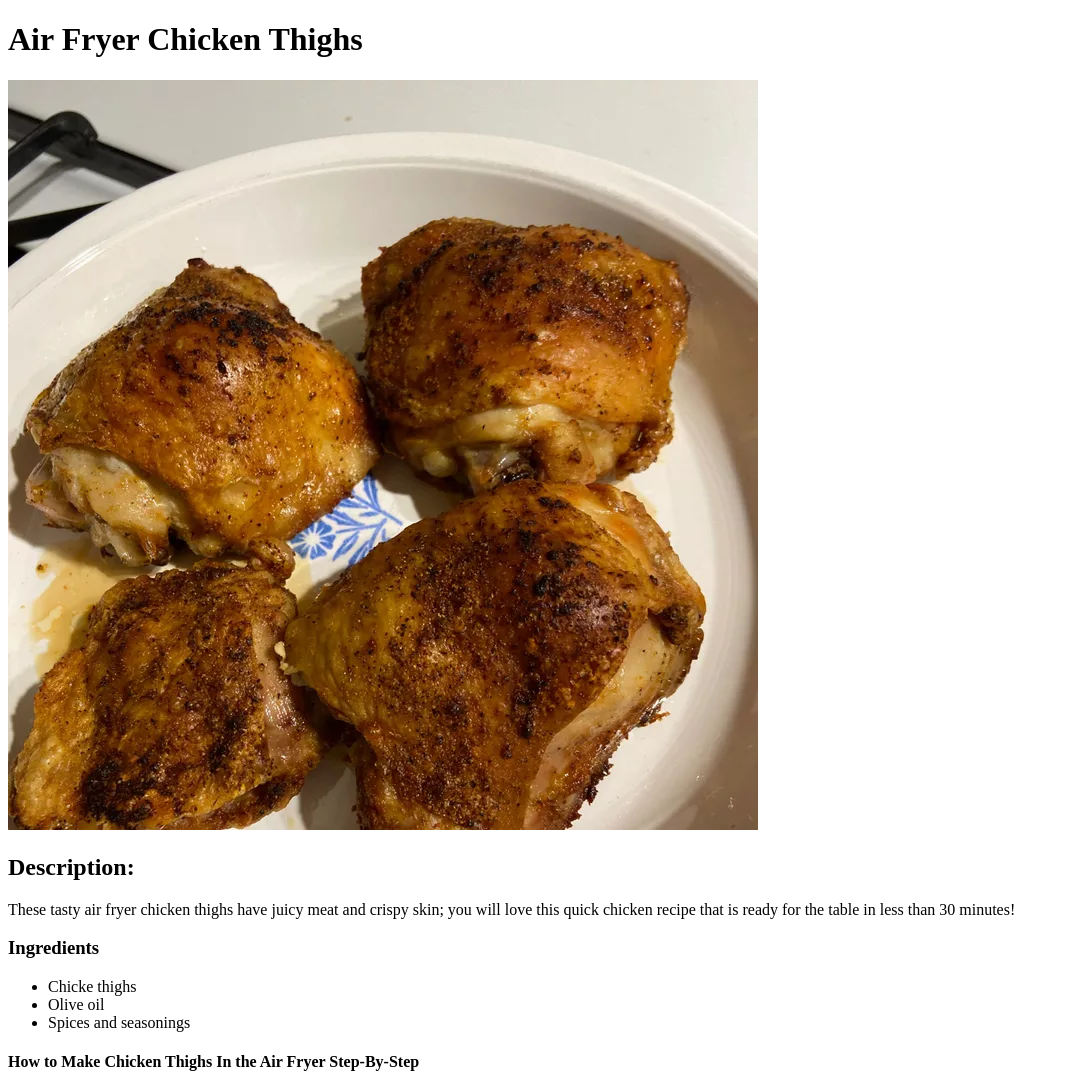
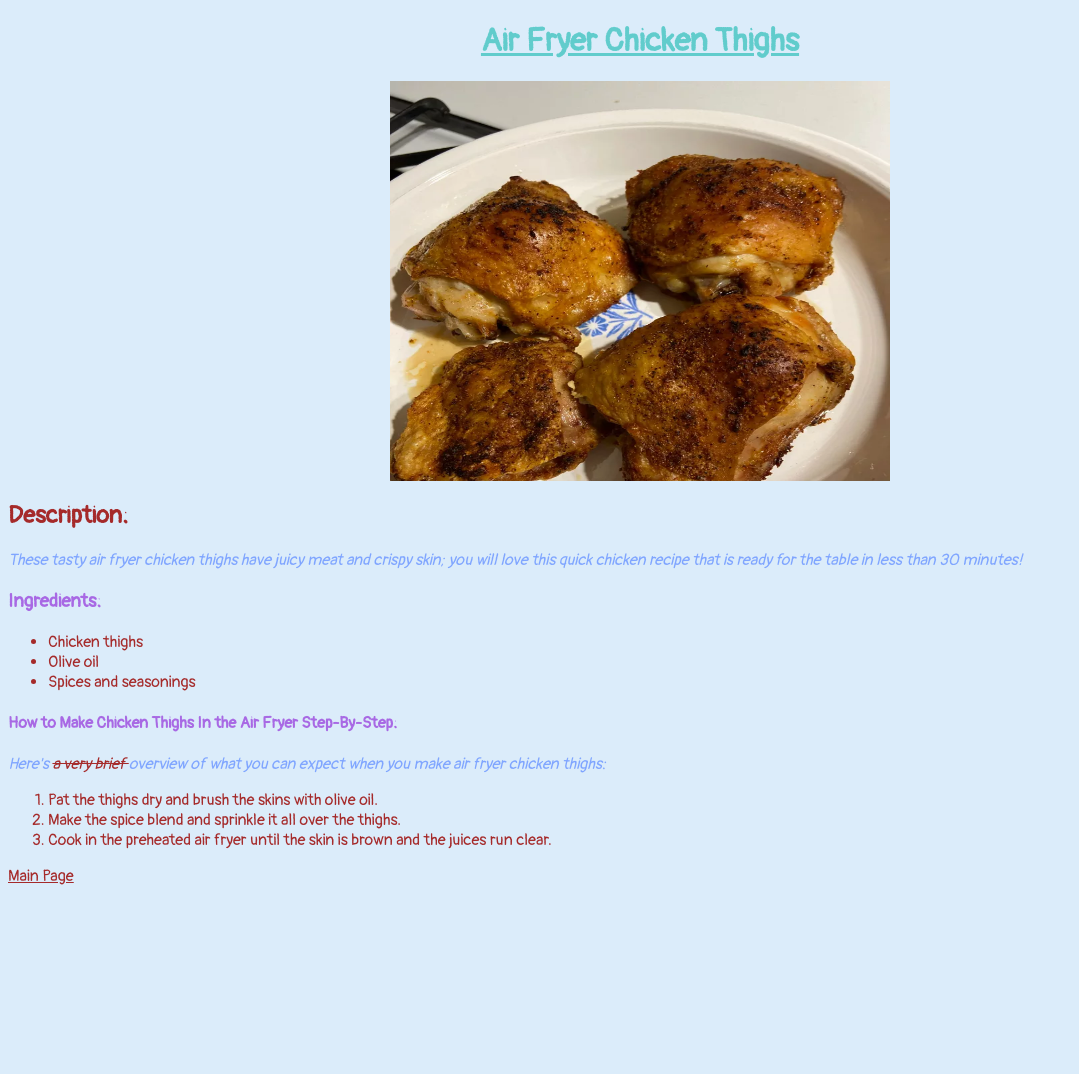
Before and after one commit to lilliesc/odin-recipes, a plain HTML site: page recipes/chicken.html in a window 1280 px wide. Shown: the top 1074 px of the page, without its empty margins (0-1079 px from the left). After the commit the page ends 894 px from the top, so only its background shows below. Drawn offline with Linux system fonts and the light colour scheme.

Commit message:
Edit README. md and all the relevant files

```diff
--- /dev/null
+++ b/recipes/beef.css
@@ -0,0 +1,25 @@
+*{
+  background-color: beige;
+  color: rgb(31, 30, 30);
+  font-family: 'Lucida Sans', 'Lucida Sans Regular', 'Lucida Grande', 'Lucida Sans Unicode', Geneva, Verdana, sans-serif;
+
+}
+.main {
+  text-align: center;
+}
+#img{
+  display: inline-block;
+}
+img{
+  height: 400px;
+  width: 400px;
+  display: block;
+  border-radius: 20px;
+}
+ul > li {
+  list-style: circle;
+}
+a:active {
+  background-color: blue;
+  color: yellow;
+}
--- /dev/null
+++ b/recipes/chicken.css
@@ -0,0 +1,30 @@
+*{
+  box-sizing: border-box;
+  font-family: 'Pangolin', cursive;
+  background-color: rgb(219, 236, 250);
+  color: brown;
+}
+
+h1{
+  text-decoration: underline;
+  color: rgb(97, 204, 204);
+  margin-bottom: 20px;
+  text-align: center;
+
+}
+
+img{
+  height: 400px;
+  width: 500px;
+  display: block;
+  margin: auto;
+}
+
+h3,h4{
+  font-weight: bold;
+  color: rgb(168, 105, 228);
+}
+p{
+  font-style: italic;
+  color: rgb(127, 165, 255);
+}
--- a/recipes/chicken.html
+++ b/recipes/chicken.html
@@ -5,6 +5,10 @@
     <meta charset="UTF-8">
     <meta name="viewport" content="width=device-width, initial-scale=1.0">
     <title>Air Fryer Chicken Thighs</title>
+    <link rel="stylesheet" href="chicken.css">
+    <link rel="preconnect" href="https://fonts.googleapis.com">
+    <link rel="preconnect" href="https://fonts.gstatic.com" crossorigin>
+    <link href="https://fonts.googleapis.com/css2?family=Pangolin&display=swap" rel="stylesheet">
   </head>
 
   <body>
@@ -13,13 +17,13 @@
     <h2>Description:</h2>
     <p>These tasty air fryer chicken thighs have juicy meat and crispy skin; you will love this quick chicken recipe
       that is ready for the table in less than 30 minutes!</p>
-    <h3>Ingredients</h3>
+    <h3>Ingredients:</h3>
     <ul>
-      <li>Chicke thighs</li>
+      <li>Chicken thighs</li>
       <li>Olive oil</li>
       <li>Spices and seasonings</li>
     </ul>
-    <h4>How to Make Chicken Thighs In the Air Fryer Step-By-Step</h4>
+    <h4>How to Make Chicken Thighs In the Air Fryer Step-By-Step:</h4>
     <p>Here's <strike> a very brief </strike> overview of what you can expect when you make air fryer chicken thighs:
     </p>
     <ol>
--- /dev/null
+++ b/recipes/pasta.css
@@ -0,0 +1,23 @@
+body{
+  background-color: lightpink;
+  color: grey;
+  font-size: 25px;
+}
+div {
+  padding: 10px;
+  margin: 15px;
+}
+
+.main{
+  text-decoration: underline;
+
+}
+img{
+  height: 400px;
+  width: 400px;
+  border-radius: 50%;
+}
+
+.content{
+font-weight: bolder;
+}
--- /dev/null
+++ b/style.css
@@ -0,0 +1,24 @@
+*{
+  box-sizing: content-box;
+}
+h1{
+  text-transform: uppercase;
+}
+ul > li {
+  display: inline-block;
+}
+
+ul > li > a {
+  text-decoration: none;
+  padding-left: 20px;
+}
+ul > li > a :hover{
+  c
+}
+a:hover{
+  color: pink;
+}
+
+a:active{
+  color: yellow;
+}
```
Also changed, not shown: index.html (+1 -0 lines), recipes/beef.html (+5 -2 lines), recipes/pastaroni.html (+12 -2 lines), 1 other file.
